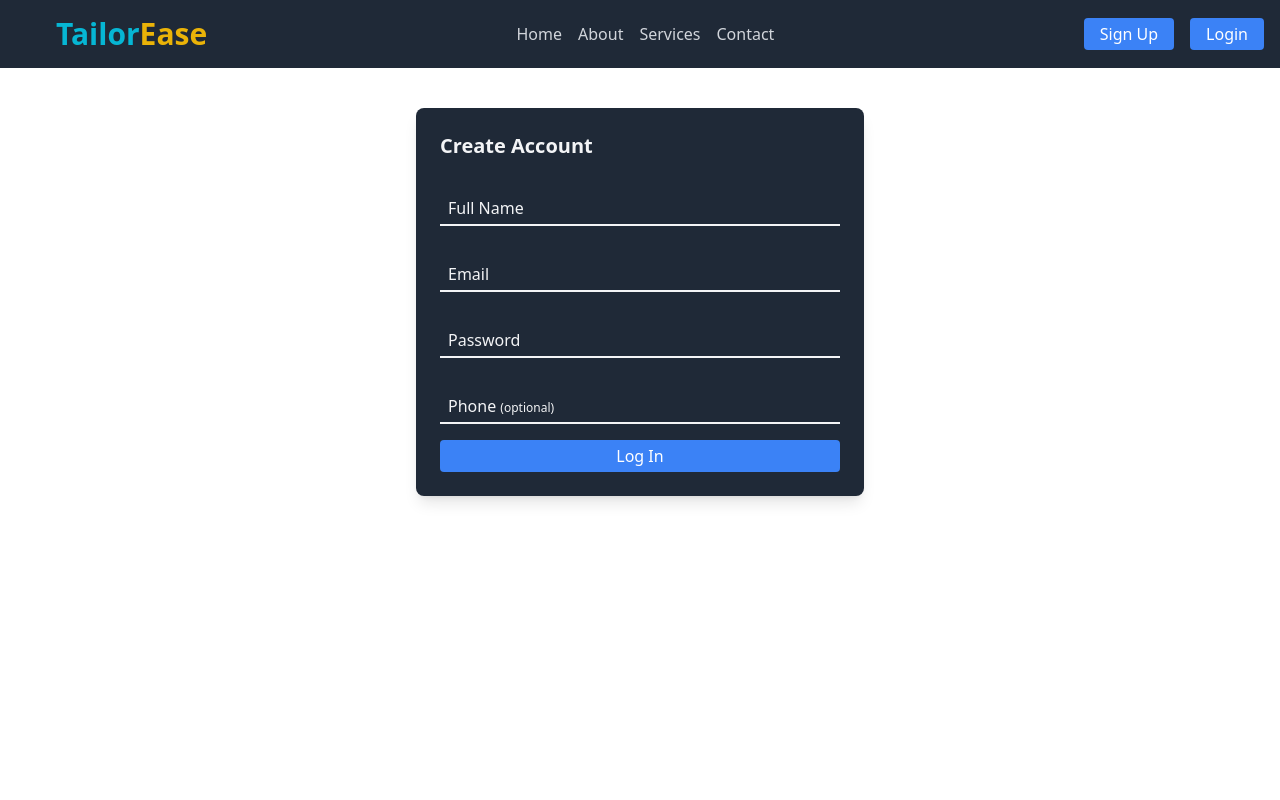
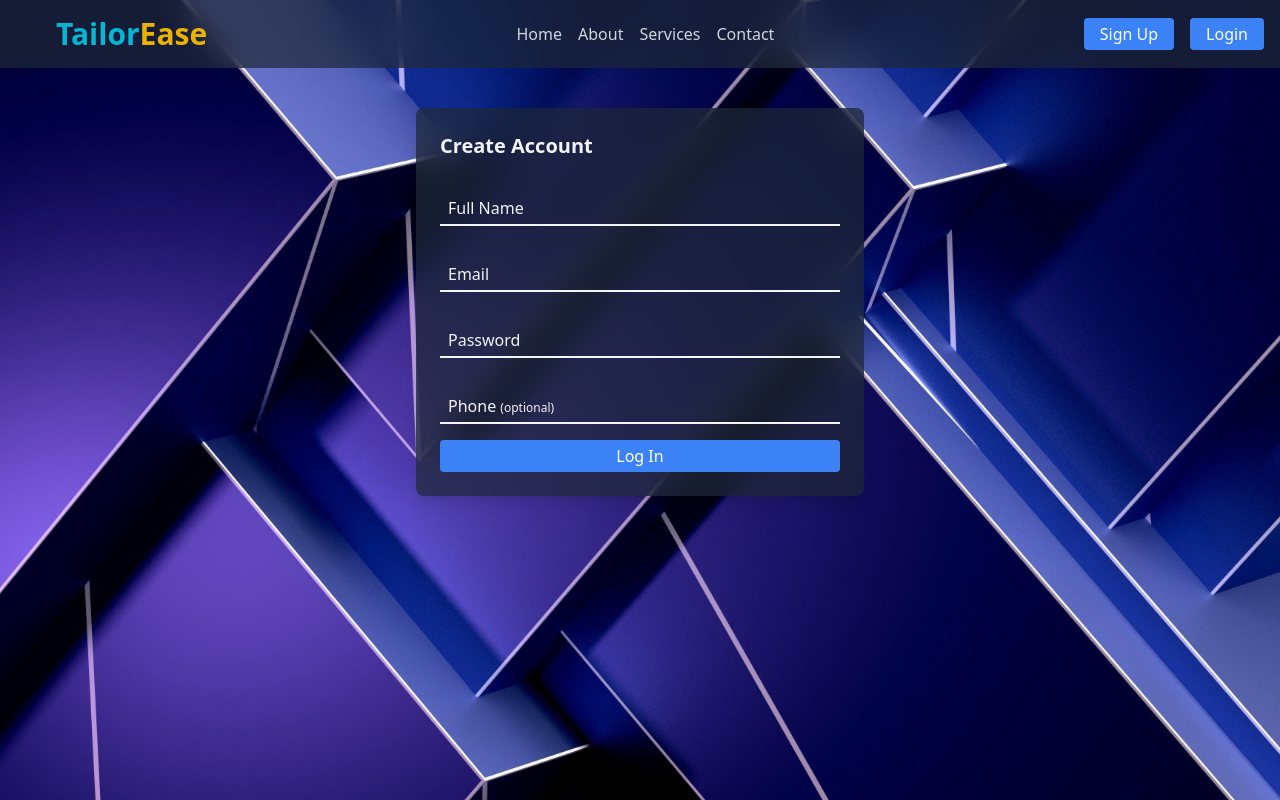
Before and after one commit to clouds440/tailorease, a React (Create React App) app: page / in a window 1280 px wide. Both pictures are taken after a click on the button "Sign Up". Built offline with nearby package versions, Linux system fonts and the light colour scheme; no server answers.

Commit message:
Style modification, UI improvement

```diff
--- a/src/App.js
+++ b/src/App.js
@@ -3,6 +3,7 @@ import Navbar from "./components/Navbar";
 import SignUpForm from "./components/SignUpForm";
 import LoginForm from "./components/LoginForm";
 import Message from "./components/PopupMessage";
+import backgroundImage from "./graphics/images/background.jpg";
 import {
   auth,
   db,
@@ -95,7 +96,12 @@ function App() {
   };
 
   return (
-    <div>
+    <div
+      className="h-screen bg-cover bg-center"
+      style={{
+        backgroundImage: `url(${backgroundImage})`,
+      }}
+    >
       <Navbar
         userLoggedIn={userLoggedIn}
         userName={userName}
@@ -120,9 +126,9 @@ function App() {
       )}
       {showSettings && userLoggedIn && (
         <AccountSettings
-        userData={exportUserData}
-        setShowMessage={setShowMessage}
-        setTrigger={setPopUpMessageTrigger}
+          userData={exportUserData}
+          setShowMessage={setShowMessage}
+          setTrigger={setPopUpMessageTrigger}
         />
       )}
       {
--- a/src/components/AccountSettings.jsx
+++ b/src/components/AccountSettings.jsx
@@ -144,7 +144,7 @@ function AccountSettings({ setShowMessage, setTrigger, userData }) {
   };
 
   return (
-    <div className="max-w-2xl mx-auto p-6 bg-gray-800 rounded-md shadow-md mt-10">
+    <div className="max-w-2xl mx-auto p-6 bg-gray-800 bg-opacity-70 backdrop-blur-lg rounded-md shadow-md mt-10">
       <h2 className="flex text-2xl font-semibold text-white mb-6 border-b border-gray-300">
         Account Settings
         <SettingsIcon
--- a/src/components/ChangePasswordModal.jsx
+++ b/src/components/ChangePasswordModal.jsx
@@ -82,8 +82,8 @@ function ChangePasswordModal({
     "absolute top-5 pointer-events-none left-2 text-gray-600 duration-300 transform -translate-y-7 scale-75 origin-left peer-placeholder-shown:translate-y-0 peer-placeholder-shown:scale-100 peer-placeholder-shown:text-gray-100 peer-focus:-translate-y-7 peer-focus:scale-75 peer-focus:text-blue-500";
 
   return (
-    <div className="fixed inset-0 bg-black bg-opacity-50 flex items-center justify-center z-40">
-      <div className="bg-gray-800 p-6 rounded-lg shadow-lg w-full max-w-md relative">
+    <div className="fixed inset-0 bg-black bg-opacity-70 flex items-center justify-center z-40">
+      <div className="bg-gray-800 bg-opacity-70 backdrop-blur-lg p-6 rounded-lg shadow-lg w-full max-w-md relative">
         <h2 className="flex text-xl text-gray-100 font-bold mb-4">
           Change Password
           <EditIcon size={"6"} color={"text-blue-400"} extraClasses={"ml-3"} />
--- a/src/components/EditFieldModal.jsx
+++ b/src/components/EditFieldModal.jsx
@@ -68,8 +68,8 @@ function EditFieldModal({
     "absolute top-5 pointer-events-none left-2 text-gray-600 duration-300 transform -translate-y-7 scale-75 origin-left peer-placeholder-shown:translate-y-0 peer-placeholder-shown:scale-100 peer-placeholder-shown:text-gray-100 peer-focus:-translate-y-7 peer-focus:scale-75 peer-focus:text-blue-500";
 
   return (
-    <div className="fixed inset-0 bg-black bg-opacity-50 flex items-center justify-center z-40">
-      <div className="bg-gray-800 p-6 rounded-lg shadow-lg w-full max-w-md relative">
+    <div className="fixed inset-0 bg-black bg-opacity-70 flex items-center justify-center z-40">
+      <div className="bg-gray-800 bg-opacity-70 backdrop-blur-lg shadow-lg rounded-lg p-6 w-full max-w-md relative">
         <h2 className="flex text-xl text-gray-100 font-bold mb-4">
           Change {fieldLabels[field]}
           <EditIcon size={"6"} color={"text-blue-400"} extraClasses={"ml-3"} />
--- a/src/components/LoginForm.jsx
+++ b/src/components/LoginForm.jsx
@@ -61,10 +61,8 @@ const LoginForm = ({ onLogin, setShowMessage, setTrigger }) => {
 
   return (
     <div className="flex items-center justify-center mt-10">
-      <div className="bg-gray-800 p-6 rounded-lg shadow-lg w-full max-w-md relative">
-        <h2 className="text-xl text-gray-100 font-bold mb-4">
-          Change Password
-        </h2>
+      <div className="bg-gray-800 bg-opacity-70 backdrop-blur-lg p-6 rounded-lg shadow-lg w-full max-w-md relative">
+        <h2 className="text-xl text-gray-100 font-bold mb-4">Log In</h2>
         <form onSubmit={handleSubmit}>
           <div className="relative mb-4">
             <input
--- a/src/components/Logo.jsx
+++ b/src/components/Logo.jsx
@@ -1,6 +1,6 @@
 const Logo = () => {
   return (
-    <div className="flex bg-gray-800">
+    <div className="flex">
       <a href="#home" className="flex">
         <h1 className="font-bold text-3xl ml-10 text-cyan-500">Tailor</h1>
         <h1 className="font-bold text-3xl text-yellow-500">Ease</h1>
--- a/src/components/Navbar.jsx
+++ b/src/components/Navbar.jsx
@@ -2,7 +2,7 @@ import React, { useState, useEffect, useRef } from "react";
 import Logo from "./Logo";
 import SimpleButton from "./SimpleButton";
 import { auth, signOut } from "../firebaseConfig";
-import { SettingsIcon, LogoutIcon } from "../graphics/icons/svgIcons";
+import { SettingsIcon, LogoutIcon, MenuIcon } from "../graphics/icons/svgIcons";
 
 const Navbar = ({
   userLoggedIn,
@@ -44,7 +44,7 @@ const Navbar = ({
   }, [dropdownOpen]);
 
   return (
-    <nav className="bg-gray-800 p-4">
+    <nav className="bg-gray-800 bg-opacity-70 backdrop-blur-lg p-4">
       <div className="container mx-auto flex justify-between items-center">
         <Logo />
         <ul className="flex space-x-4 mx-auto select-none">
@@ -88,14 +88,18 @@ const Navbar = ({
                 className="text-white cursor-pointer flex items-center hover:text-shadow-lg select-none"
                 onClick={() => setDropdownOpen(!dropdownOpen)}
               >
-                Hello, {userName}{" "}
-                <span className="ml-1 text-yellow-600">&#8942;</span>
+                Hello, {userName}
+                <MenuIcon
+                  size={"6"}
+                  color={"text-yellow-500"}
+                  extraClasses={"ml-2"}
+                />
               </span>
               {dropdownOpen && (
-                <div className="absolute right-0 mt-2 w-48 bg-slate-600 rounded-md shadow-lg z-20">
+                <div className="absolute right-0 mt-5 w-48 bg-gray-800 bg-opacity-70 backdrop-blur-lg rounded-md shadow-lg z-20">
                   <button
                     onClick={handleLogout}
-                    className="flex justify-between items-center w-full text-left px-4 py-2 text-white hover:bg-slate-500 rounded-md"
+                    className="flex justify-between items-center w-full text-left px-4 py-2 text-white hover:bg-gray-700 rounded-md"
                   >
                     Logout
                     <LogoutIcon
@@ -109,7 +113,7 @@ const Navbar = ({
                       onSettingsClick();
                       setDropdownOpen(false);
                     }}
-                    className="flex justify-between items-center w-full text-left px-4 py-2 text-white hover:bg-slate-500 rounded-md"
+                    className="flex justify-between items-center w-full text-left px-4 py-2 text-white hover:bg-gray-700 rounded-md"
                   >
                     Account Settings
                     <SettingsIcon
--- a/src/components/SignUpForm.jsx
+++ b/src/components/SignUpForm.jsx
@@ -88,7 +88,7 @@ const SignUpForm = ({ setShowMessage, setTrigger }) => {
 
   return (
     <div className="flex items-center justify-center mt-10">
-      <div className="bg-gray-800 p-6 rounded-lg shadow-lg w-full max-w-md relative">
+      <div className="bg-gray-800 bg-opacity-70 backdrop-blur-lg p-6 rounded-lg shadow-lg w-full max-w-md relative">
         <h2 className="text-xl text-gray-100 font-bold mb-4">Create Account</h2>
         <form onSubmit={handleSubmit}>
           <div className="relative mb-4">
--- a/src/graphics/icons/svgIcons.js
+++ b/src/graphics/icons/svgIcons.js
@@ -35,4 +35,11 @@ const LogoutIcon = ({ size, color, extraClasses }) => (
   </svg>
 );
 
-export { EditIcon, SettingsIcon, LogoutIcon };
+const MenuIcon = ({ size, color, extraClasses }) => (
+  <svg {...svgProps} className={`h-${size} w-${size} ${color} ${extraClasses}`}>
+    {" "}
+    <path d="M4 6h16M4 12h8m-8 6h16" />
+  </svg>
+);
+
+export { EditIcon, SettingsIcon, LogoutIcon, MenuIcon };
```
Also changed, not shown: src/graphics/images/background.jpg (added).
